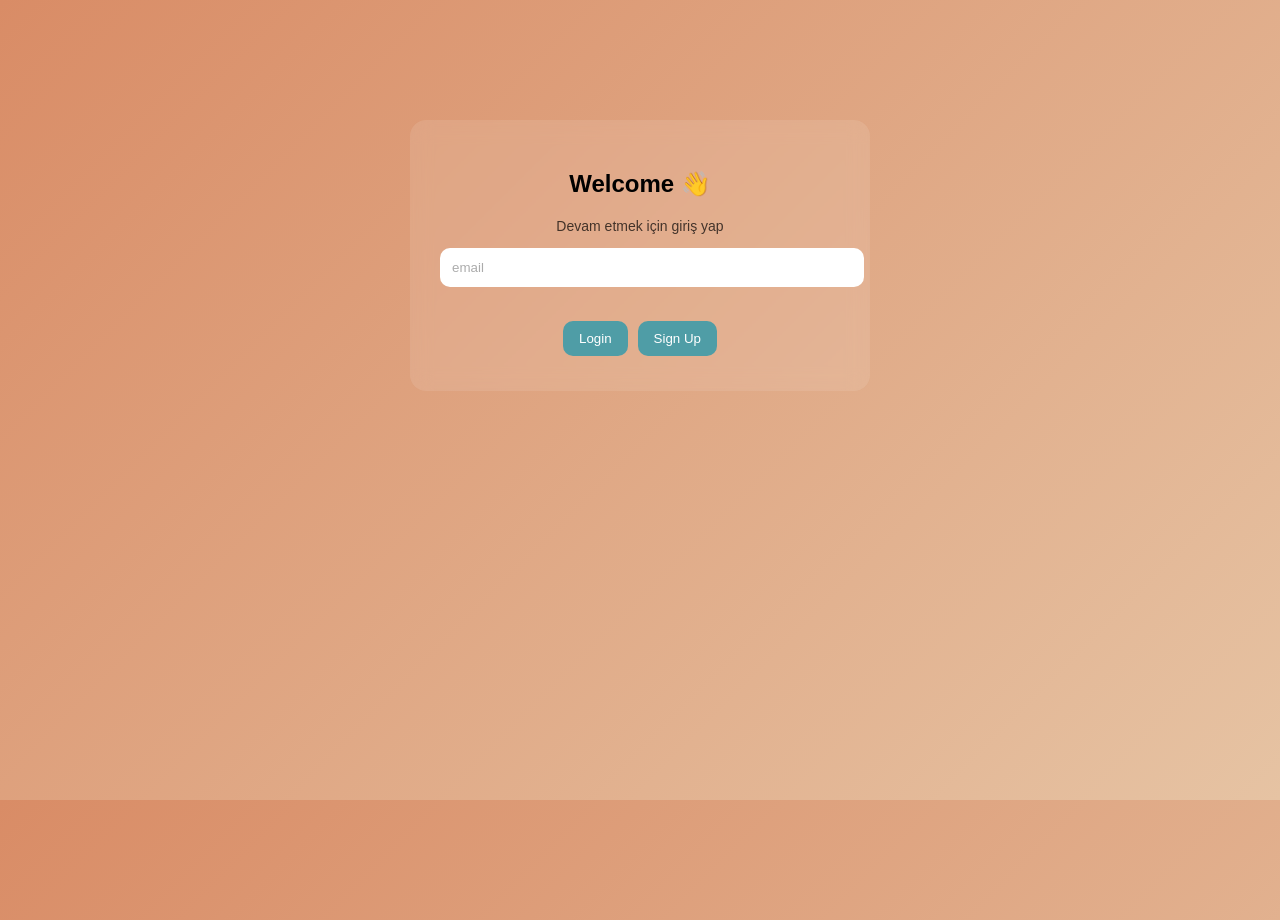
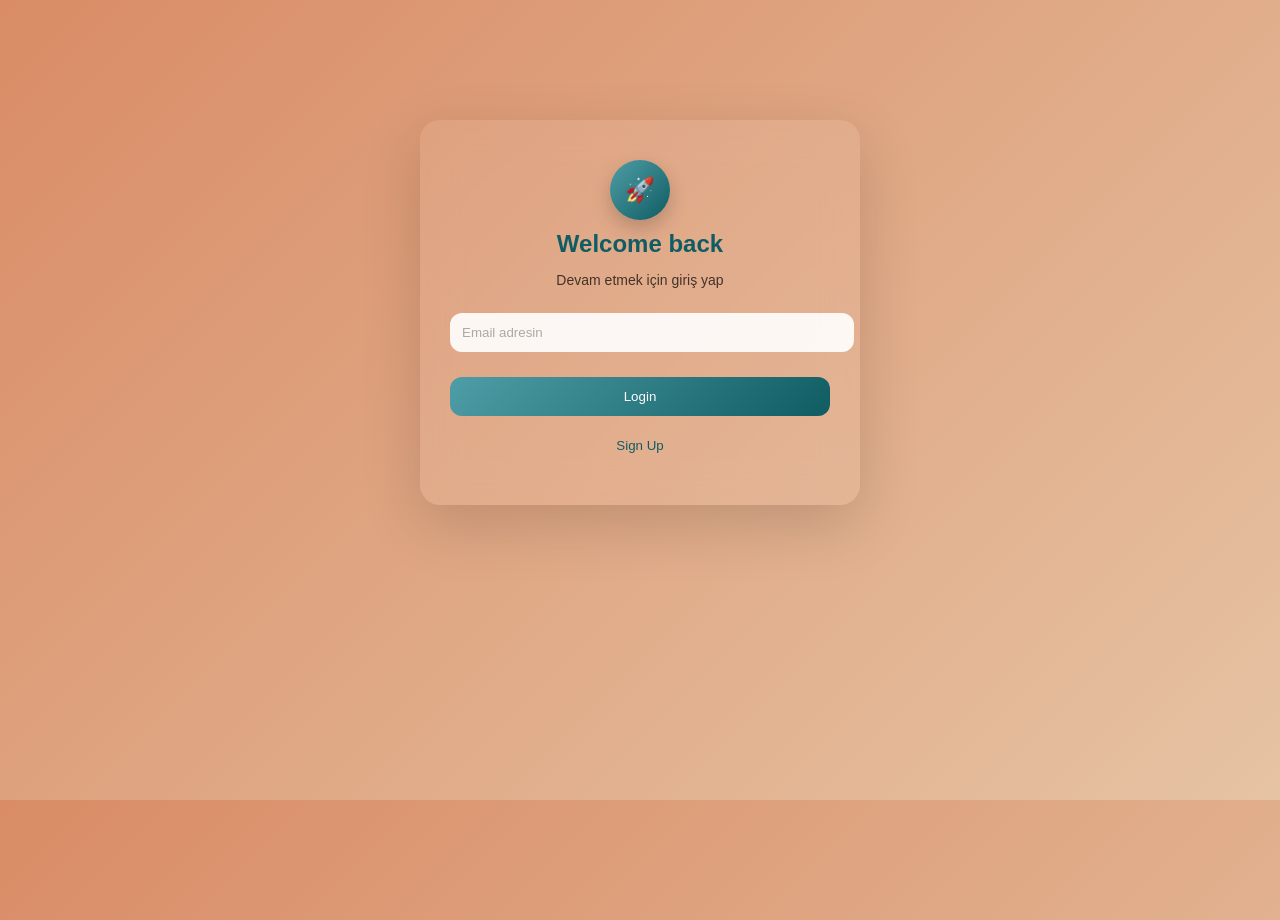
Before and after one commit to Lilith442/task-app, a React (Vite) app: page / in a window 1280 px wide. Built offline with nearby package versions, Linux system fonts and the light colour scheme.

Commit message:
ui update

```diff
--- a/src/App.jsx
+++ b/src/App.jsx
@@ -294,21 +294,31 @@ const login = async () => {
   if (!user) {
     return (
   <div className="login-container">
-        <h2>Welcome 👋</h2>
-        <p style={{ opacity: 0.7 }}>Devam etmek için giriş yap</p>
 
+  <div className="login-header">
+    <div className="avatar">🚀</div>
+    <h2>Welcome back</h2>
+    <p>Devam etmek için giriş yap</p>
+  </div>
+
+  <div className="login-form">
     <input
-          placeholder="email"
+      placeholder="Email adresin"
       value={email}
       onChange={(e) => setEmail(e.target.value)}
     />
 
-        <p>{message}</p>
+    {message && <p className="login-message">{message}</p>}
 
-        <button onClick={login} disabled={loading}>
-           {loading ? "Giriş..." : "Login"}
+    <button onClick={login} disabled={loading} className="primary">
+      {loading ? "Giriş yapılıyor..." : "Login"}
     </button>
-        <button onClick={signUp}>Sign Up</button>
+
+    <button onClick={signUp} className="secondary">
+      Sign Up
+    </button>
+  </div>
+
 </div>
     );
   }
@@ -328,9 +338,7 @@ const login = async () => {
     <div className="progress-bar">
       <div
         className="progress-fill"
-        style={{ width: percent + "%" }}
-      >
-
+        style={{ width: percent + "%" }}>
       </div>
   </div>
 
--- a/src/index.css
+++ b/src/index.css
@@ -190,41 +190,110 @@ button:hover {
 }
 
 /* LOGIN WRAPPER */
+/* ===== LOGIN UPGRADE ===== */
+
 .login-container {
-  max-width: 400px;
+  max-width: 380px;
   margin: 120px auto;
-  padding: 30px;
-  background: rgba(255,255,255,0.1);
-  backdrop-filter: blur(10px);
-  border-radius: 16px;
+  padding: 40px 30px;
+  border-radius: 20px;
+
+  background: rgba(255, 255, 255, 0.08);
+  backdrop-filter: blur(18px);
+
+  box-shadow: 0 20px 60px rgba(0,0,0,0.15);
+
   text-align: center;
 }
 
+/* HEADER */
+.login-header h2 {
+  margin: 10px 0 5px;
+  color: #0f5c63;
+}
+
+.login-header p {
+  font-size: 14px;
+  opacity: 0.7;
+}
+
+/* AVATAR */
+.avatar {
+  width: 60px;
+  height: 60px;
+  margin: 0 auto;
+  border-radius: 50%;
+
+  display: flex;
+  align-items: center;
+  justify-content: center;
+
+  font-size: 24px;
+
+  background: linear-gradient(135deg, #4f9da6, #0f5c63);
+  color: white;
+
+  box-shadow: 0 8px 20px rgba(0,0,0,0.2);
+}
+
+/* FORM */
+.login-form {
+  margin-top: 25px;
+}
+
 /* INPUT */
-.login-container input {
+.login-form input {
   width: 100%;
   padding: 12px;
-  border-radius: 10px;
+  border-radius: 12px;
   border: none;
   margin-bottom: 15px;
+
   outline: none;
+
+  background: rgba(255,255,255,0.9);
+  transition: 0.2s;
+}
+
+.login-form input:focus {
+  transform: scale(1.02);
+  box-shadow: 0 0 0 2px #4f9da6;
 }
 
 /* BUTTONS */
-.login-container button {
-  padding: 10px 16px;
-  margin: 5px;
-  border-radius: 10px;
+.login-form button {
+  width: 100%;
+  padding: 12px;
+  border-radius: 12px;
   border: none;
-  background: #4f9da6;
+  margin-top: 10px;
+  cursor: pointer;
+  font-weight: 500;
+}
+
+/* PRIMARY */
+.login-form .primary {
+  background: linear-gradient(135deg, #4f9da6, #0f5c63);
   color: white;
-  cursor: pointer;
+  transition: 0.2s;
+}
+
+.login-form .primary:hover {
+  transform: translateY(-2px);
+  box-shadow: 0 10px 20px rgba(0,0,0,0.2);
+}
+
+/* SECONDARY */
+.login-form .secondary {
+  background: transparent;
+  color: #0f5c63;
 }
 
 /* MESSAGE */
-.login-container p {
-  font-size: 14px;
-  opacity: 0.8;
+.login-message {
+  font-size: 13px;
+  margin-bottom: 10px;
+  color: #0f5c63;
 }
 
 .progress-bar {
```
Lines whose indentation alone changed are shown as unchanged.
